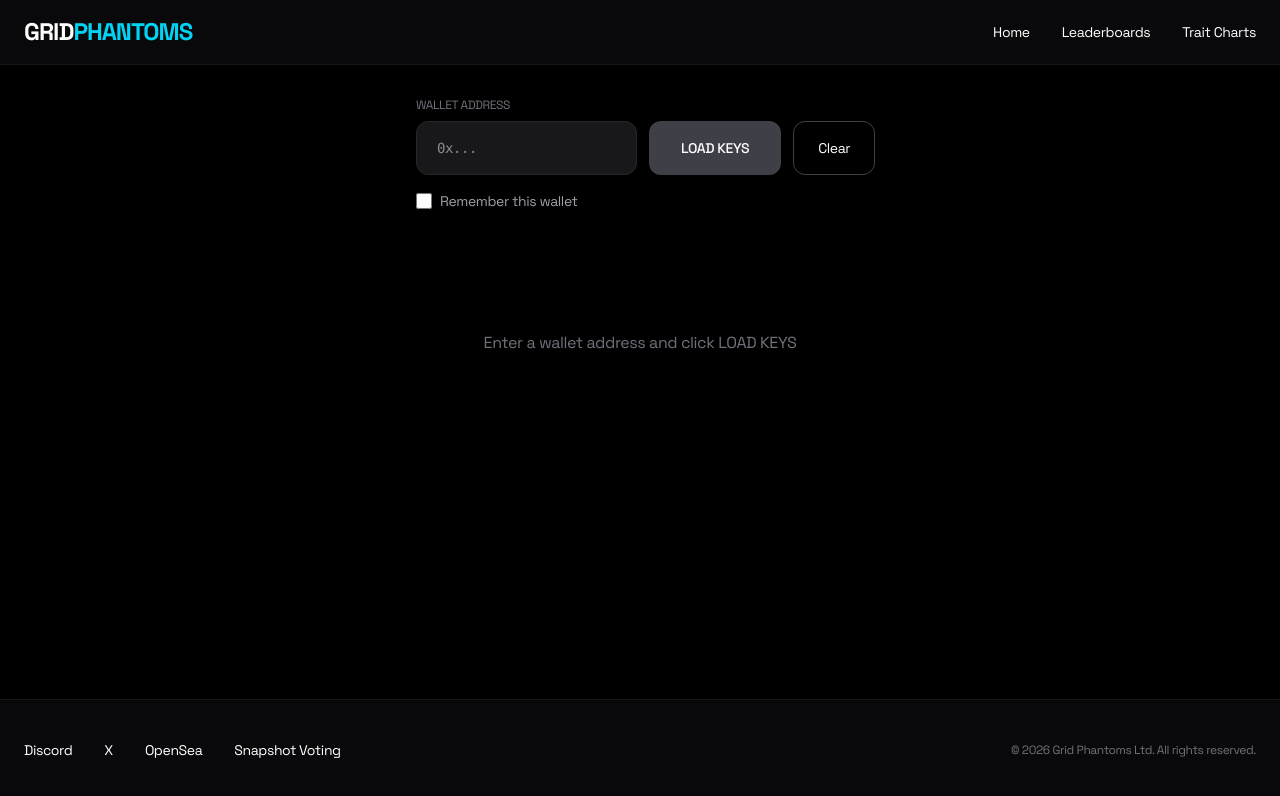
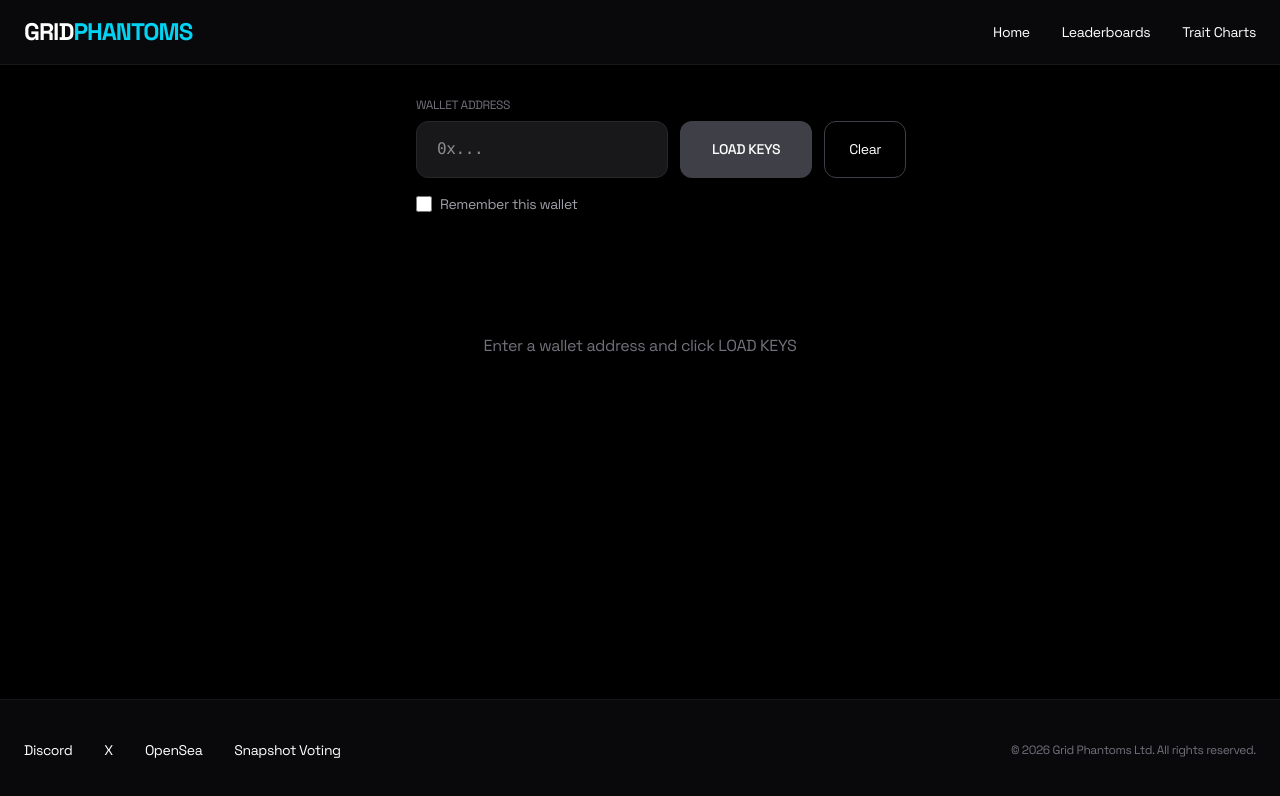
Before and after one commit to GridPhantoms/grid-keys-points, a Next.js app: page / in a window 1280 px wide. Shown: the top 796 px of the page. Built offline with nearby package versions, Linux system fonts and the light colour scheme.

Commit message:
Final polish: iOS zoom fix, consistent navigation, and chart sizing

```diff
--- a/app/page.tsx
+++ b/app/page.tsx
@@ -288,10 +288,6 @@ export default function GridKeysPoints() {
       setError(err.message || "Failed to load keys.");
     } finally {
       setLoading(false);
-      // Force zoom reset after button tap
-      setTimeout(() => {
-        document.documentElement.style.zoom = "1.0";
-      }, 100);
     }
   };
 
@@ -364,6 +360,7 @@ export default function GridKeysPoints() {
               autoCorrect="off"
               autoCapitalize="none"
               spellCheck="false"
+              style={{ fontSize: '16px' }}
               value={address}
               onChange={(e) => setAddress(e.target.value)}
               className="flex-1 bg-zinc-900 border border-zinc-800 rounded-xl px-5 py-4 text-sm font-mono focus:border-cyan-500 focus:outline-none"
```
